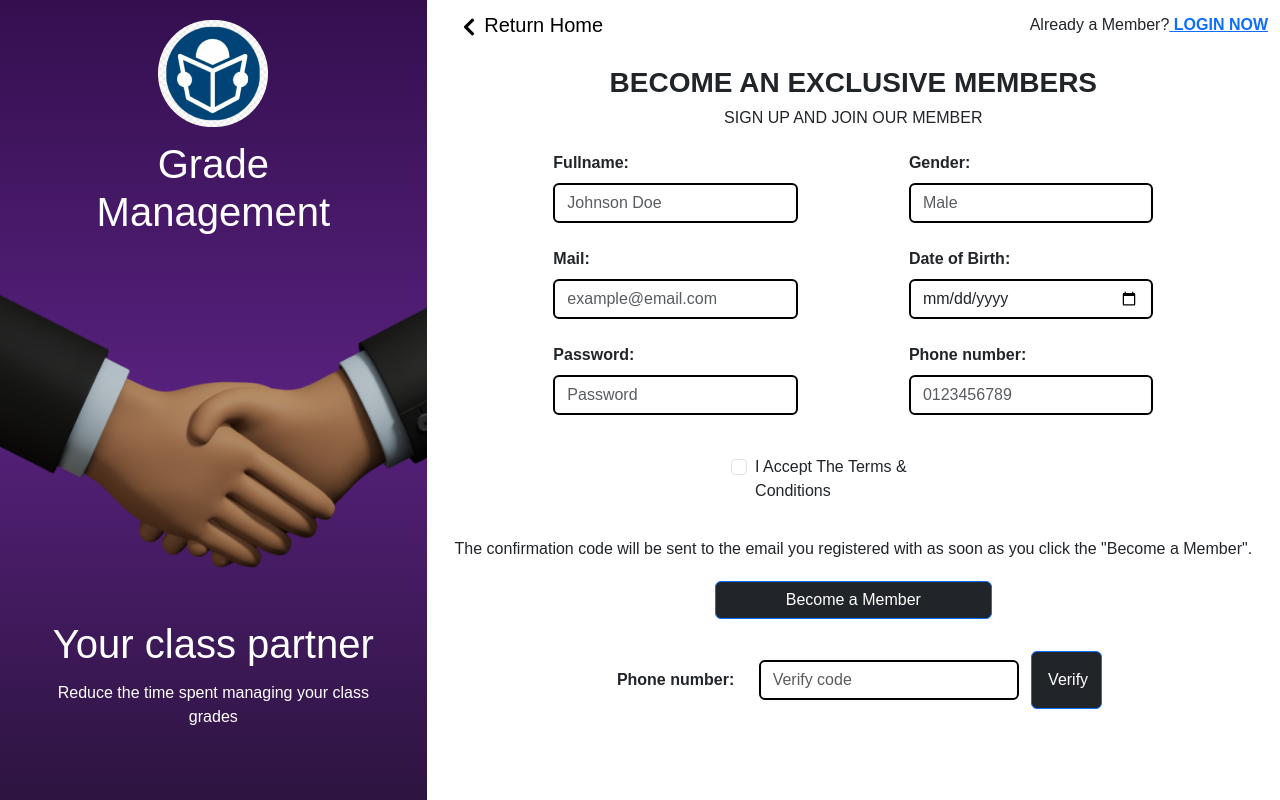
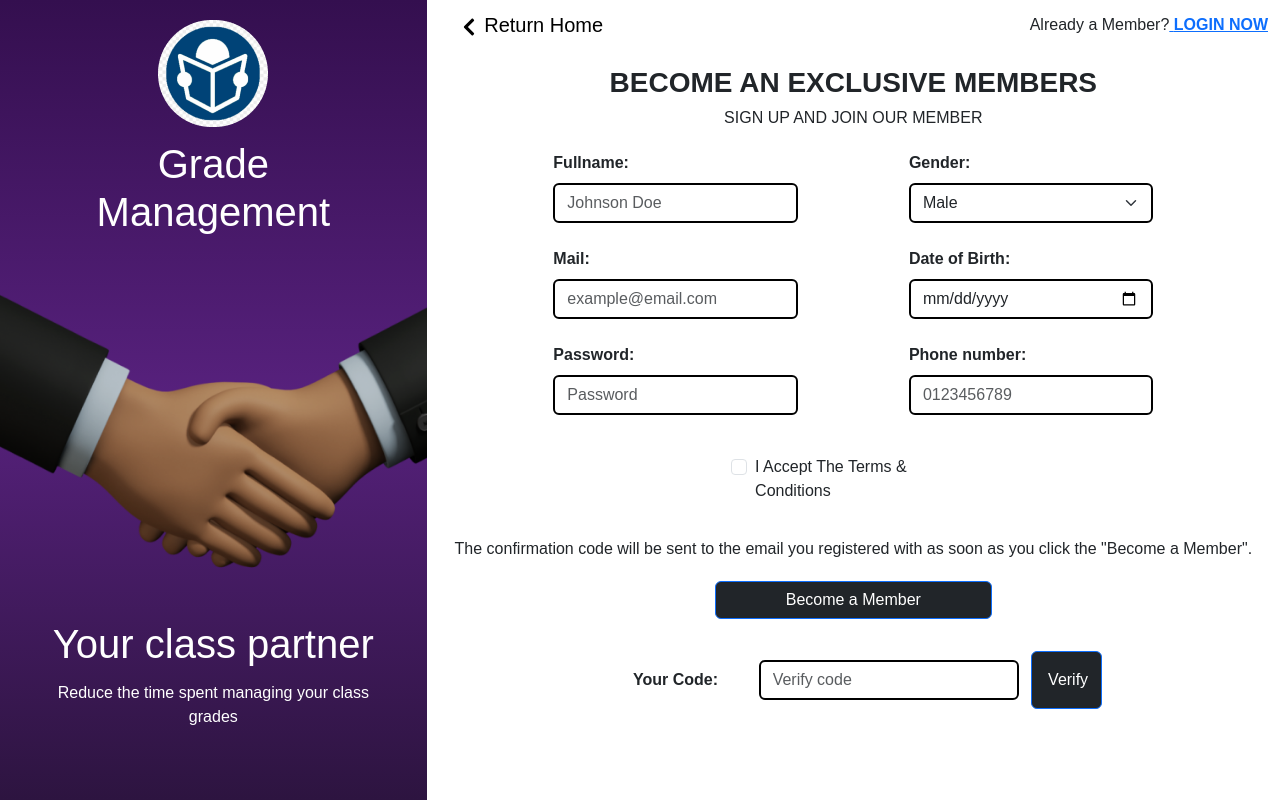
Before and after one commit to Cuongparish/Finalproject-webnc, a React (Create React App) app in the folder front-end/: page /signup in a window 1280 px wide. Built offline with nearby package versions, Linux system fonts and the light colour scheme; no server answers; a web font is replaced by a local one.

Commit message:
Update page login and signup

```diff
--- a/front-end/src/views/Login.js
+++ b/front-end/src/views/Login.js
@@ -1,4 +1,4 @@
-import React, {useState} from "react";
+import React, { useState } from "react";
 import { Container, Row, Col, Form, Button, InputGroup } from "react-bootstrap";
 import LeftBanner from "../components/LeftBanner.";
 import AuthService from "../service/auth.service";
@@ -53,7 +53,7 @@ const Login = () => {
           <h3 className="mt-5 fw-bold">WELCOME BACK EXCLUSIVE MEMBER</h3>
           <h6 className="mb-5">LOGIN TO CONTINUE</h6>
           <Form>
-            <Row className="justify-content-md-center mb-2">
+            <Row className="justify-content-md-center text-start mb-2">
               <Col lg={4}>
                 <Form.Group className="m-2" controlId="mail">
                   <Form.Label className="fw-bold">Mail:</Form.Label>
@@ -67,7 +67,7 @@ const Login = () => {
                 </Form.Group>
               </Col>
             </Row>
-            <Row className="justify-content-md-center mb-2">
+            <Row className="justify-content-md-center text-start mb-2">
               <Col lg={4}>
                 <Form.Group className="m-2" controlId="password">
                   <Form.Label className="fw-bold">Password:</Form.Label>
--- a/front-end/src/views/Signup.js
+++ b/front-end/src/views/Signup.js
@@ -106,13 +106,22 @@ const Signup = () => {
               <Col lg={4}>
                 <Form.Group className="m-2" controlId="gender">
                   <Form.Label className="fw-bold">Gender:</Form.Label>
-                  <Form.Control
+                  {/* <Form.Control
                     controlId="formBasicGender"
                     type="text"
                     placeholder="Male"
                     onChange={(e) => setSex(e.target.value)}
                     className="border-2 border-black"
-                  />
+                  /> */}
+                   <Form.Select
+                    defaultValue="Male"
+                    className="border-2 border-black"
+                    value={Sex}
+                    onChange={(e) => setSex(e.target.value)}
+                  >
+                    <option>Male</option>
+                    <option>Female</option>
+                  </Form.Select>
                 </Form.Group>
               </Col>
             </Row>
@@ -175,7 +184,6 @@ const Signup = () => {
                   <Form.Check
                     type="checkbox"
                     label="I Accept The Terms & Conditions"
-                    className="border-5 border-black"
                   />
                 </Form.Group>
               </Col>
@@ -199,7 +207,7 @@ const Signup = () => {
           </Form>
           <Row className="justify-content-md-center my-4 align-items-center">
             <Form.Label as={Col} lg={2} className="fw-bold mb-0 p-0">
-              Phone number:
+              Your Code:
             </Form.Label>
             <Col lg={4}>
               <Form.Group controlId="phone">
```
Also changed, not shown: 1 other file (tests, documents, lock files or other folders).
